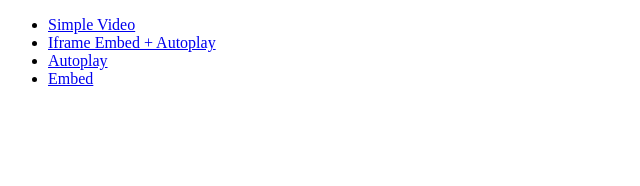
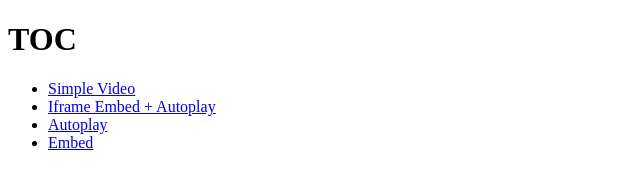
Before and after one commit to jccrosby/test-html-player, a plain HTML site: page index.html in a window 1280 px wide. Shown: the whole page, without its empty margins (0-640 px from the left). Drawn offline with nearby package versions, Linux system fonts and the light colour scheme.

Commit message:
Added toc

```diff
--- a/index.html
+++ b/index.html
@@ -11,6 +11,7 @@
 </head>
 
 <body>
+    <h1>TOC</h1>
     <ul>
         <li><a href="simple-video.html">Simple Video</a></li>
         <li><a href="iframe-embed.html">Iframe Embed + Autoplay</a></li>
```
